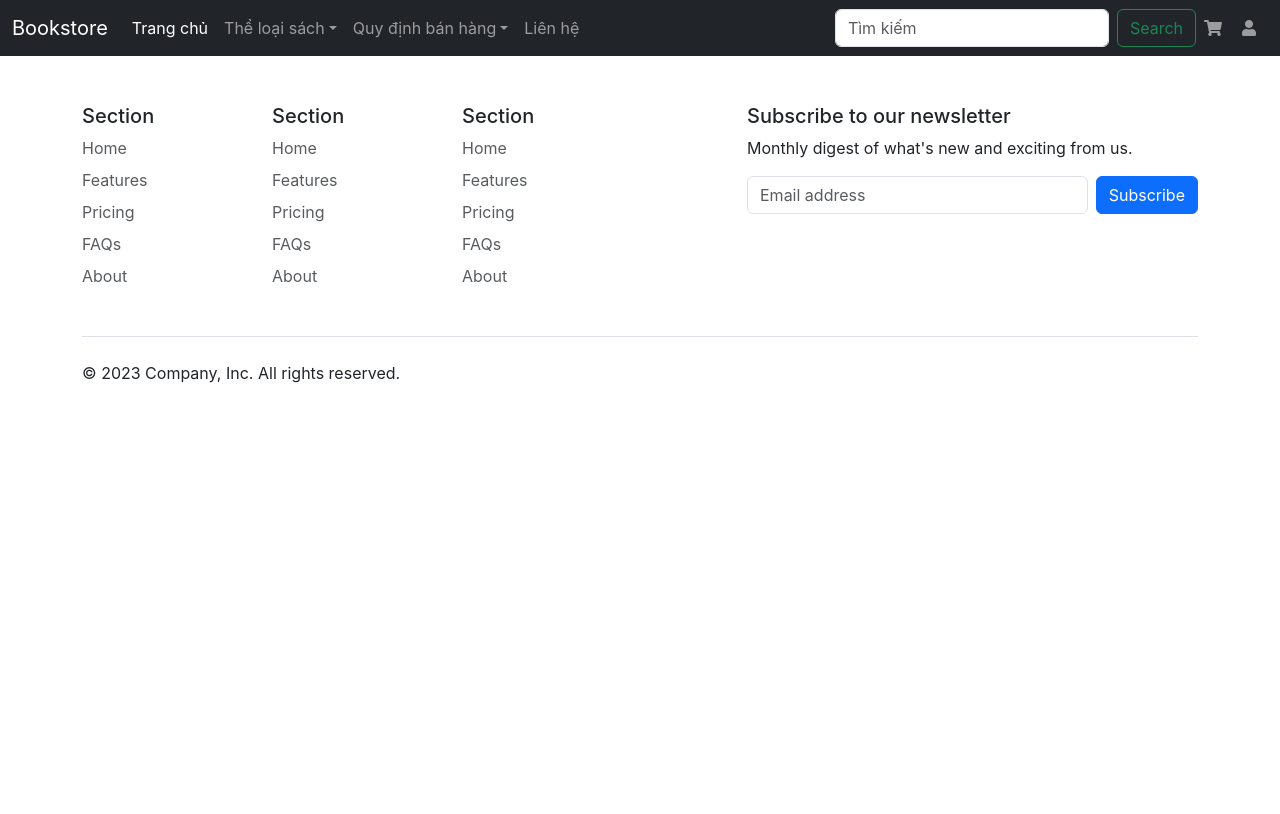
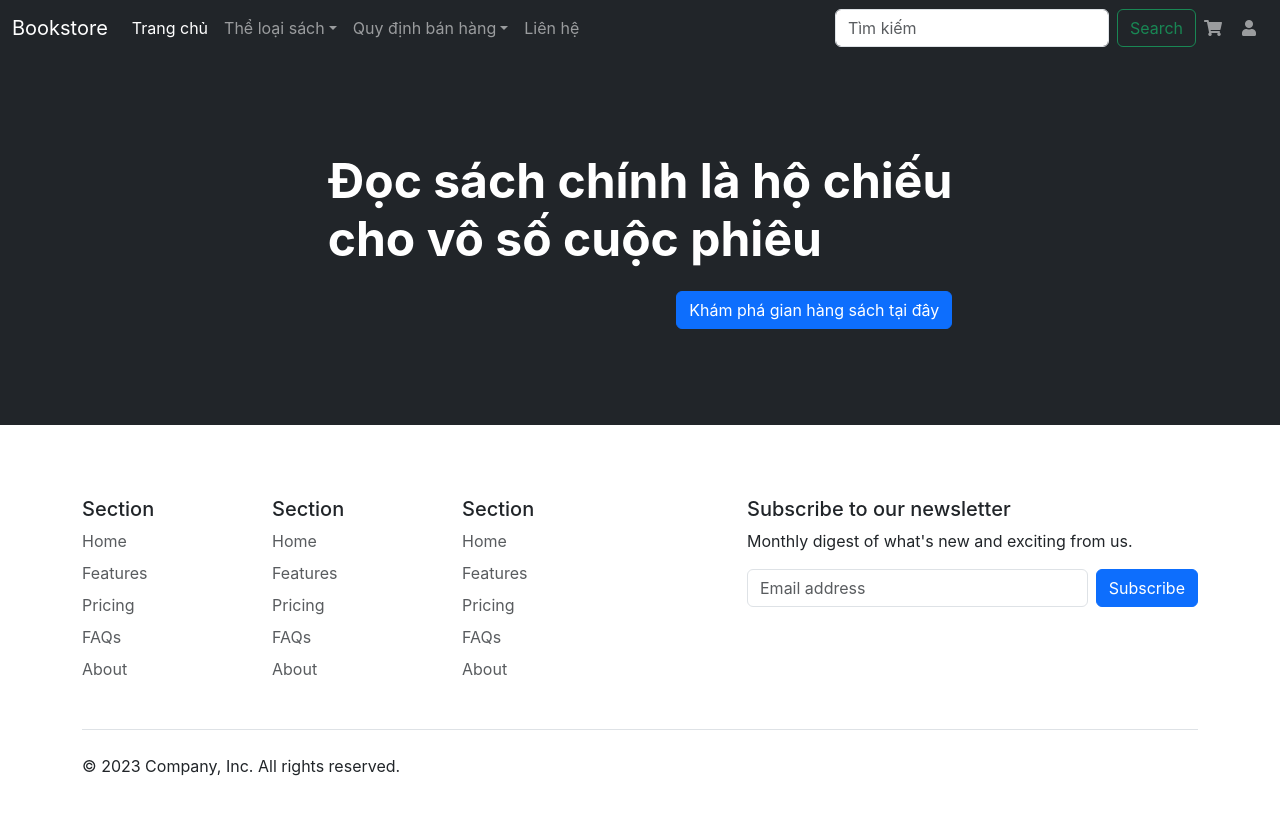
Before and after one commit to LeTrungNguyen1703/webbansach_frontend, a React (Create React App) app: page / in a window 1280 px wide. Shown: the top 814 px of the page. Built offline with nearby package versions, Linux system fonts and the light colour scheme.

Commit message:
Banner.tsx (chua co href cho button)

```diff
--- a/src/layouts/homepage/components/Banner.tsx
+++ b/src/layouts/homepage/components/Banner.tsx
@@ -3,7 +3,21 @@ import React from "react";
 export function Banner(){
     return (
         <>
+            <div className={"p-5 mb-4 bg-dark"}>
+                <div className={"container-fluid py-5 text-white d-flex " +
+                    "justify-content-center align-items-center"}>
+                    <div>
+                        <h3 className={"display-5"}>
+                           <p className={"fw-bold"}>
+                               Đọc sách chính là hộ chiếu <br/>
+                               cho vô số cuộc phiêu
+                           </p>
+                            <button className={"btn btn-primary float-end mt-2"}>Khám phá gian hàng sách tại đây</button>
+                        </h3>
+                    </div>
+                </div>
 
+            </div>
         </>
     )
 }
```
